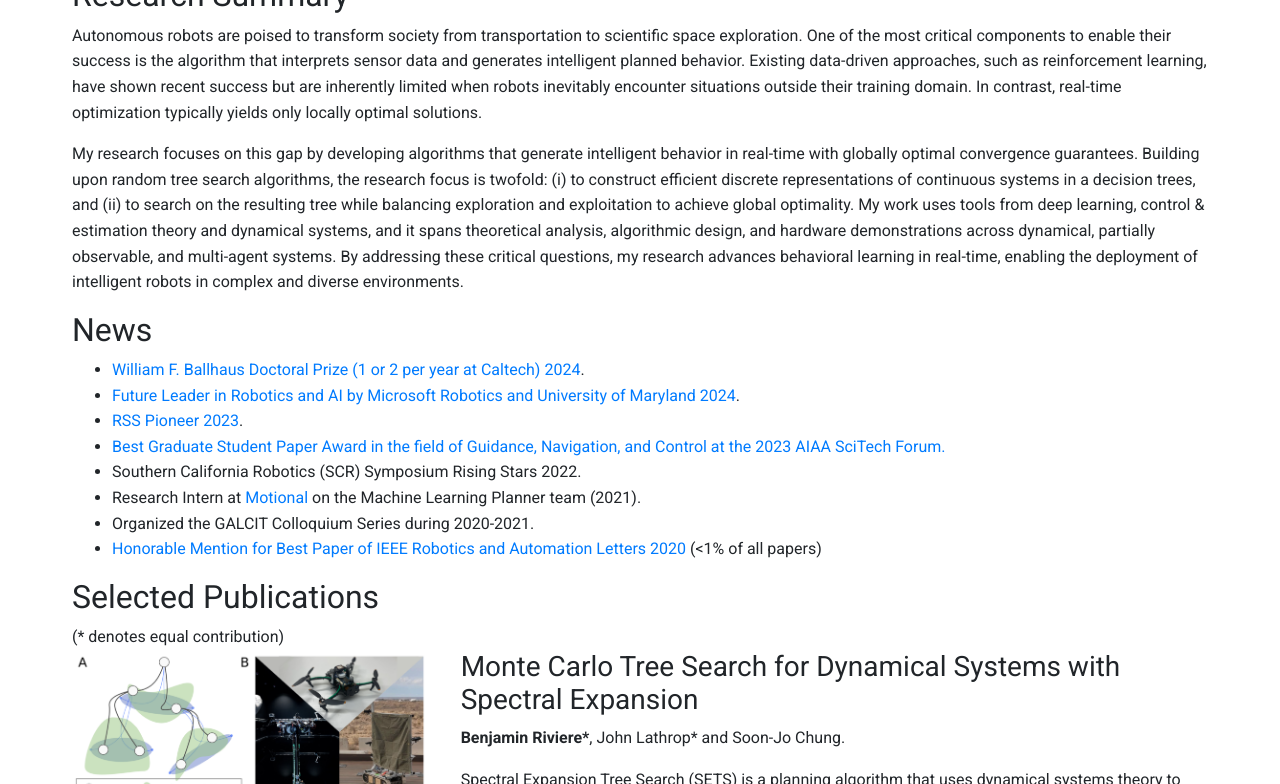
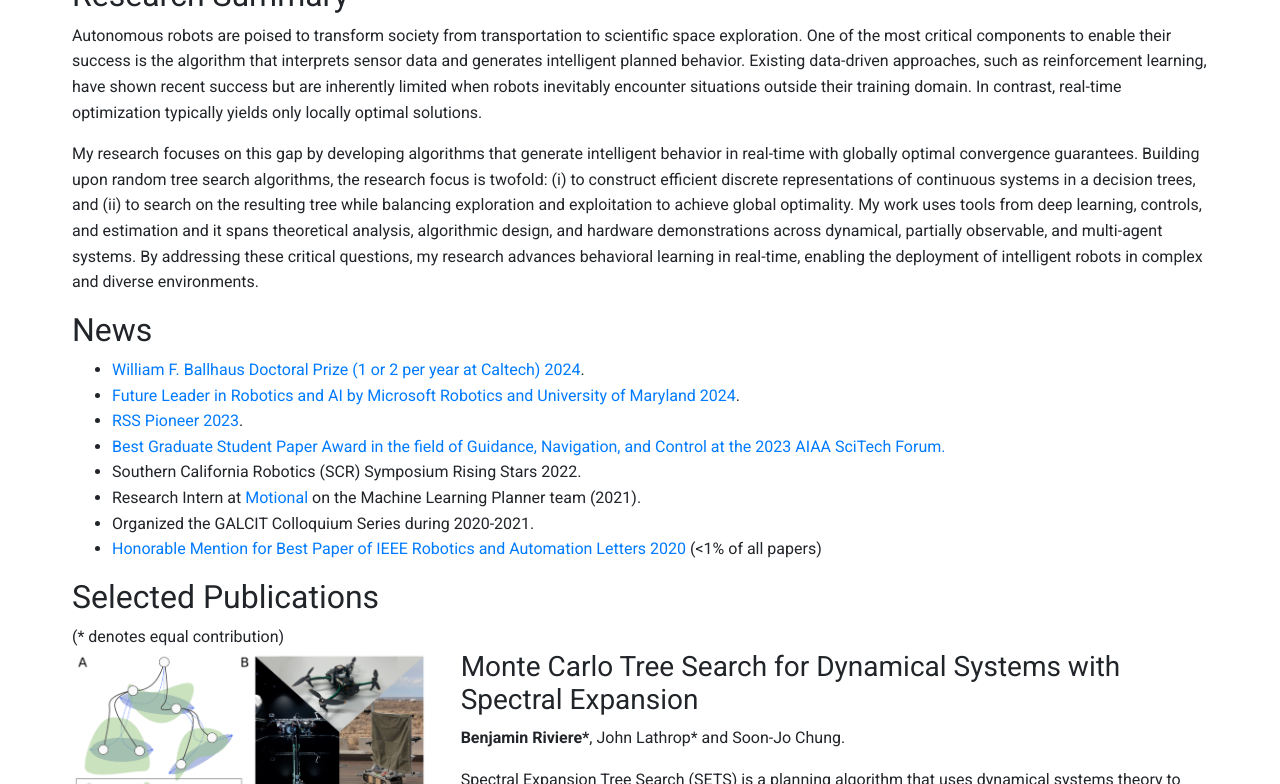
Before and after one commit to bpriviere/bpriviere.github.io, a Jekyll site: the page built from index.md, in a window 1280 px wide and 900 px high, scrolled down 431 px, cut to the strip 116-900 px from the top of the window. Built offline with Jekyll 4.4.1, drawn with Linux system fonts in a browser that asks for light colours.

Commit message:
minor blurb stuff

```diff
--- a/_layouts/home.html
+++ b/_layouts/home.html
@@ -163,7 +163,7 @@
                 <p>
                     My research focuses on this gap by developing algorithms that generate intelligent behavior in real-time with globally optimal convergence guarantees.
                     Building upon random tree search algorithms, the research focus is twofold: (i) to construct efficient discrete representations of continuous systems in a decision trees, and (ii) to search on the resulting tree while balancing exploration and exploitation to achieve global optimality.
-                    My work uses tools from deep learning, control & estimation theory and dynamical systems, and it spans theoretical analysis, algorithmic design, and hardware demonstrations across dynamical, partially observable, and multi-agent systems.
+                    My work uses tools from deep learning, controls, and estimation and it spans theoretical analysis, algorithmic design, and hardware demonstrations across dynamical, partially observable, and multi-agent systems.
                     By addressing these critical questions, my research advances behavioral learning in real-time, enabling the deployment of intelligent robots in complex and diverse environments.
                 </p>
             </section>
```
